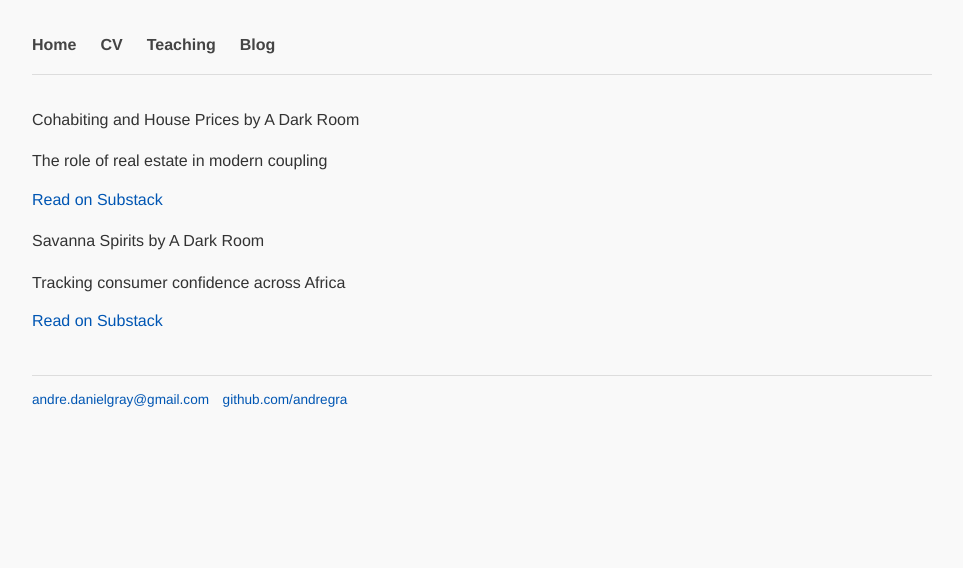
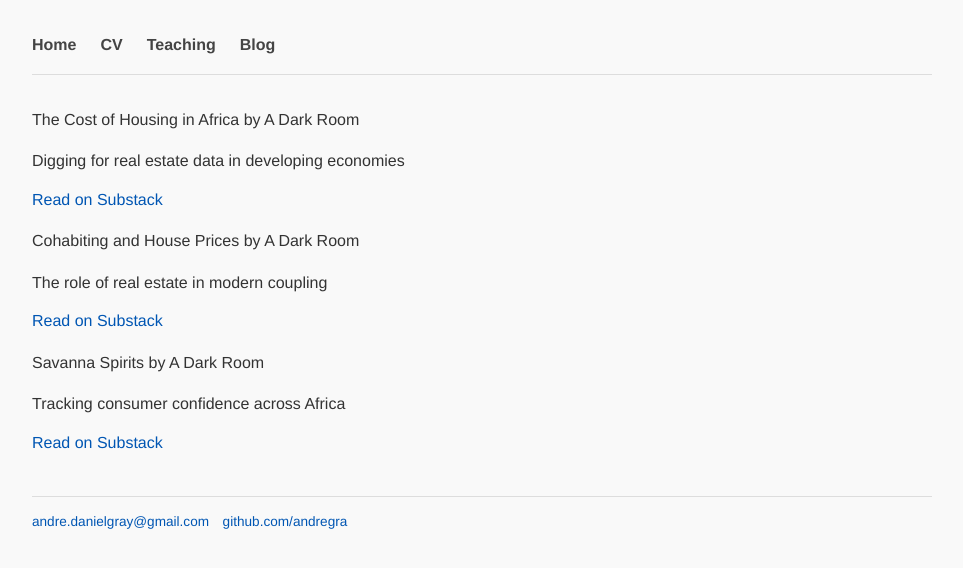
Before and after one commit to andregra/andregra.github.io, a Jekyll site: the page built from blog.md, in a window 1280 px wide. Shown: the top 568 px of the page, without its empty margins (158-1121 px from the left). Built offline with Jekyll 4.4.1, drawn with Linux system fonts in a browser that asks for light colours; a script that is not in the unit is left out.

Commit message:
Update blog.md

```diff
--- a/blog.md
+++ b/blog.md
@@ -5,6 +5,8 @@
 ---
 
  <div>
+  <div class="substack-post-embed"><p lang="en">The Cost of Housing in Africa by A Dark Room</p><p>Digging for real estate data in developing economies</p><a data-post-link href="https://adarkroom.substack.com/p/the-cost-of-housing-in-africa">Read on Substack</a></div><script async src="https://substack.com/embedjs/embed.js" charset="utf-8"></script>
+
   <div class="substack-post-embed"><p lang="en">Cohabiting and House Prices by A Dark Room</p><p>The role of real estate in modern coupling</p><a data-post-link href="https://adarkroom.substack.com/p/cohabiting-and-house-prices">Read on Substack</a></div><script async src="https://substack.com/embedjs/embed.js" charset="utf-8"></script>
 
   <div class="substack-post-embed"><p lang="en">Savanna Spirits by A Dark Room</p><p>Tracking consumer confidence across Africa</p><a data-post-link href="https://adarkroom.substack.com/p/savanna-spirits">Read on Substack</a></div><script async src="https://substack.com/embedjs/embed.js" charset="utf-8"></script>
```
